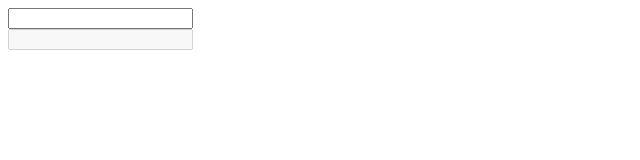
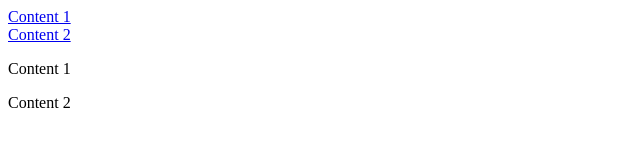
Before and after one commit to 1srah/github-desktop-project, a plain HTML site: page index.html in a window 1280 px wide. Shown: the whole page, without its empty margins (0-640 px from the left). Drawn offline with Linux system fonts and the light colour scheme.

Commit message:
Update index.html with target
Update index.html with target

```diff
--- a/index.html
+++ b/index.html
@@ -6,15 +6,17 @@
     <meta name="viewport" content="width=device-width, initial-scale=1.0">
     <title>Homework2</title>
     <style>
-        input:focus{
-            background-color: blue;
+        :target{
+            border: 2px solid green;
+            background-color: yellow;
         }
     </style>
 </head>
 <body>
-    <form>
-        <input type="tel">
-        <br><input type="email" disabled>
-    </form>
+    <a href="#news1">Content 1</a><br>
+    <a href="#news2">Content 2</a>
+
+    <p id="news1">Content 1</p>
+    <p id="news2">Content 2</p>
 </body>
 </html>
```
